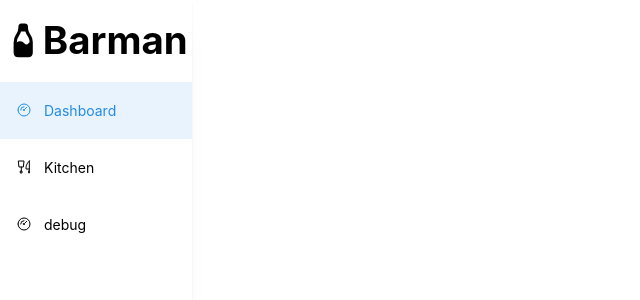
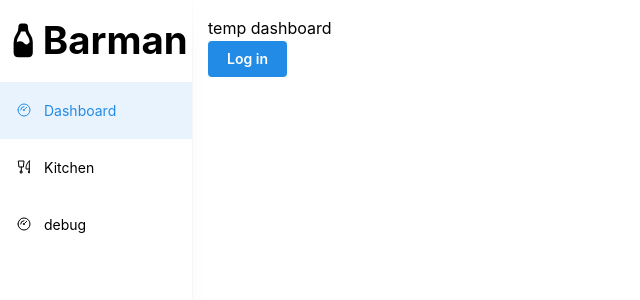
Before and after one commit to antoninvf/gp-pos-barman, a Next.js app in the folder frontend/: page / in a window 1280 px wide. Shown: the top 300 px of the page, without its empty margins (0-640 px from the left). Built offline with nearby package versions, Linux system fonts and the light colour scheme; what @zodios/core, @zodios/react would draw is missing.

Commit message:
temp login btn

```diff
--- a/frontend/src/pages/index.tsx
+++ b/frontend/src/pages/index.tsx
@@ -1,12 +1,18 @@
-import { Button, Flex, Group } from "@mantine/core";
-import Link from "next/link";
-import Navigation from "../modules/components/SidebarNav/Navigation";
+import { Button, Flex, Group } from '@mantine/core';
+import Link from 'next/link';
+import Navigation from '~components/SidebarNav/Navigation';
 
 export default function Home() {
 	return (
 		<Flex>
 			<Navigation />
-      <Flex direction={"column"} p={"1rem"}>
+			<Flex direction={'column'} p={'1rem'}>
+				temp dashboard
+				<Group>
+					<Link href={'/auth/login'}>
+						<Button>Log in</Button>
+					</Link>
+				</Group>
 			</Flex>
 		</Flex>
 	);
```
Lines whose indentation alone changed are shown as unchanged.
